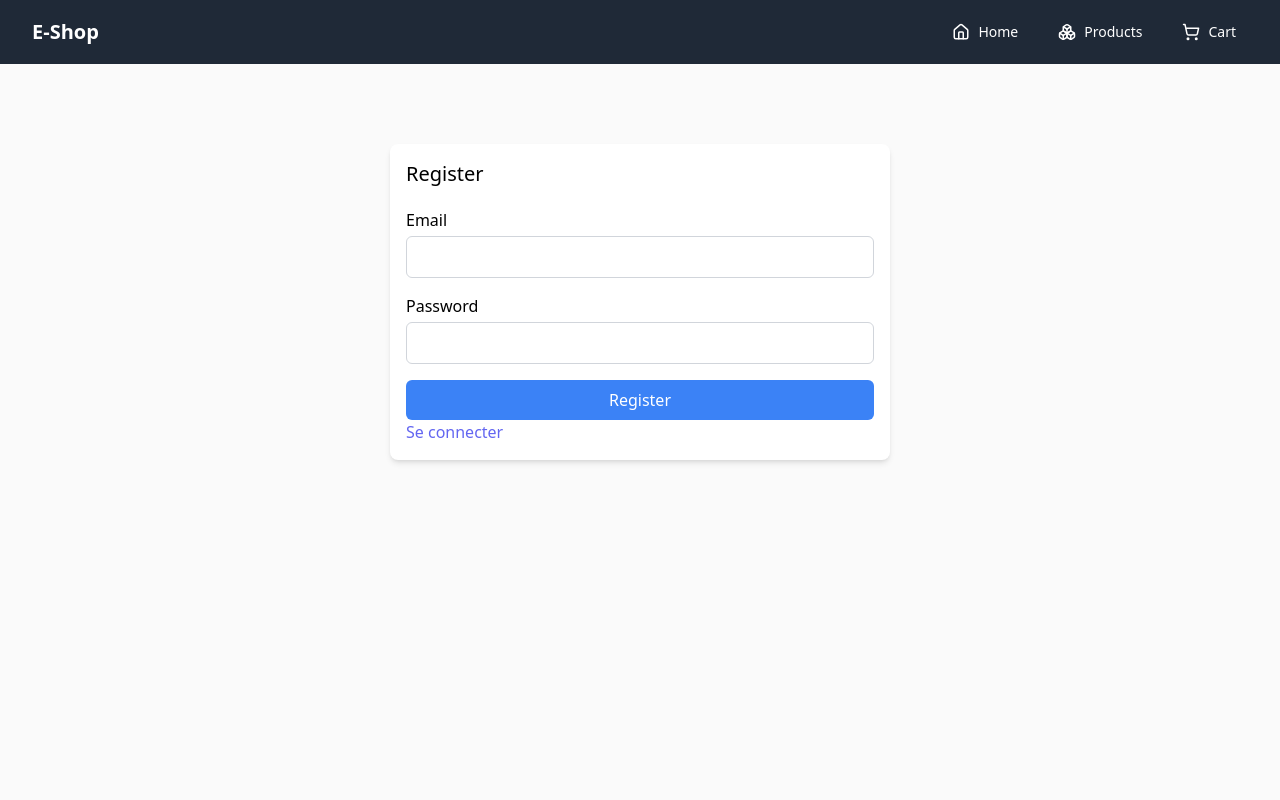
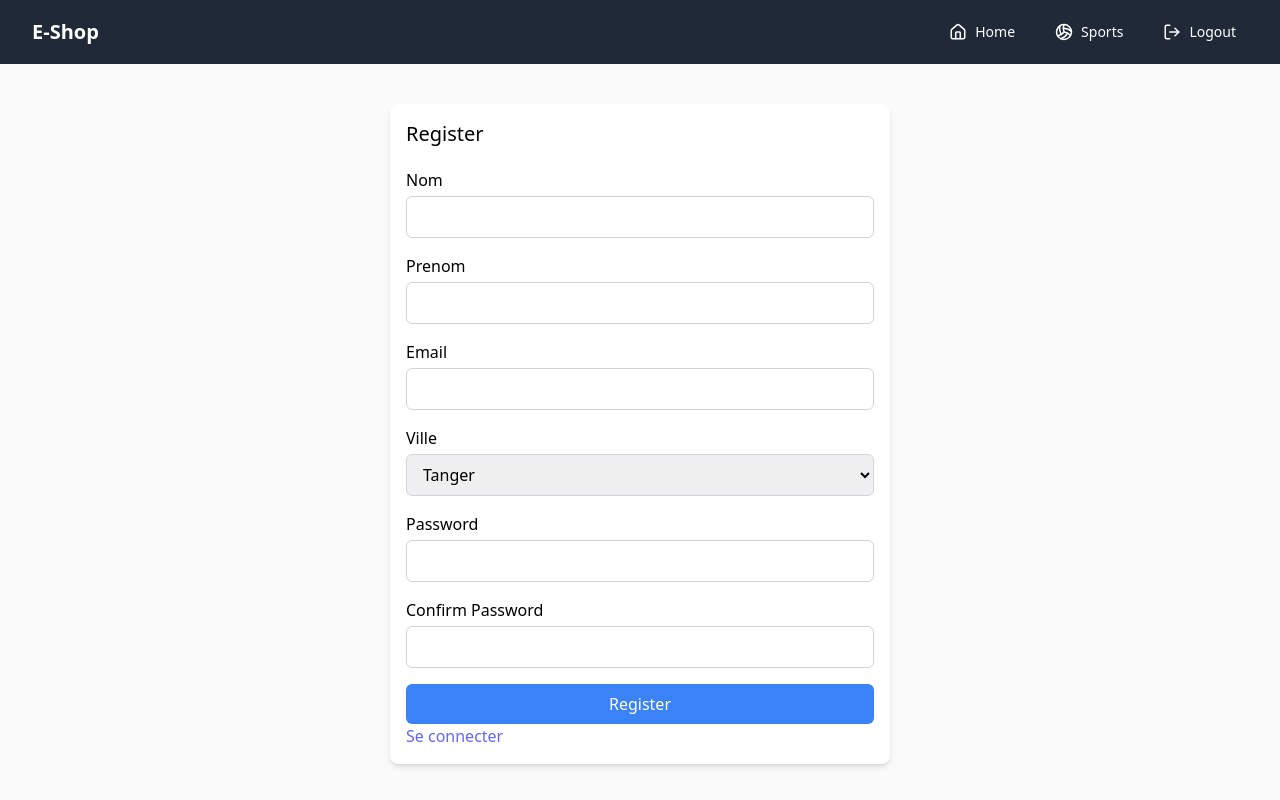
Before and after one commit to devllopeadam/redux-shop, a React (Vite) app: page /register in a window 1280 px wide. Built offline with nearby package versions, Linux system fonts and the light colour scheme.

Commit message:
adding the sports etc...

```diff
--- a/src/App.jsx
+++ b/src/App.jsx
@@ -3,6 +3,7 @@ import Layout from "./pages/Layout";
 import Login from "./pages/Login";
 import Register from "./pages/Register";
 import Home from "./pages/Home";
+import Sports from "./pages/Sports";
 
 const App = () => {
   return (
@@ -23,6 +24,10 @@ const App = () => {
             path="/register"
             element={<Register />}
           />
+          <Route
+            path="/sports"
+            element={<Sports />}
+          />
         </Route>
       </Routes>
     </Router>
--- a/src/components/Nav.jsx
+++ b/src/components/Nav.jsx
@@ -1,8 +1,12 @@
-import { Home, Boxes, ShoppingCart, Menu, X } from "lucide-react";
+import { Home, LogOut, Menu, Volleyball, X } from "lucide-react";
 import { useState } from "react";
-import { Link } from "react-router-dom";
+import { useDispatch } from "react-redux";
+import { Link, useNavigate } from "react-router-dom";
+import { logout } from "../store/users/UsersSlice";
 const Navbar = () => {
   const [isOpen, setIsOpen] = useState(false);
+  const dispatch = useDispatch();
+  const navigate = useNavigate();
 
   return (
     <nav className="bg-gray-800 text-white">
@@ -26,23 +30,26 @@ const Navbar = () => {
                   Home
                 </Link>
                 <Link
-                  to="/products"
+                  to="/sports"
                   className="px-3 py-2 rounded-md text-sm font-medium hover:bg-gray-700 flex items-center gap-1">
-                  <Boxes
+                  <Volleyball
                     className="inline-block mr-1"
                     size={18}
                   />
-                  Products
+                  Sports
                 </Link>
-                <Link
-                  to="/cart"
+                <button
+                  onClick={() => {
+                    dispatch(logout());
+                    navigate("/login");
+                  }}
                   className="px-3 py-2 rounded-md text-sm font-medium hover:bg-gray-700 flex items-center gap-1">
-                  <ShoppingCart
+                  <LogOut
                     className="inline-block mr-1"
                     size={18}
                   />
-                  Cart
-                </Link>
+                  Logout
+                </button>
               </div>
             </div>
           </div>
@@ -70,23 +77,26 @@ const Navbar = () => {
               Home
             </Link>
             <Link
-              to="/products"
+              to="/sports"
               className="block px-3 py-2 rounded-md text-base font-medium hover:bg-gray-700">
-              <Boxes
+              <Volleyball
                 className="inline-block mr-2"
                 size={18}
               />
-              Products
+              Sports
             </Link>
-            <Link
-              to="/cart"
+            <button
+              onClick={() => {
+                dispatch(logout());
+                navigate("/login");
+              }}
               className="block px-3 py-2 rounded-md text-base font-medium hover:bg-gray-700">
-              <ShoppingCart
+              <LogOut
                 className="inline-block mr-2"
                 size={18}
               />
-              Cart
-            </Link>
+              Logout
+            </button>
           </div>
         </div>
       )}
--- /dev/null
+++ b/src/components/Sport.jsx
@@ -0,0 +1,15 @@
+/* eslint-disable react/prop-types */
+const Sport = ({ sport }) => {
+  return (
+    <div className="bg-white px-4 py-3 rounded-lg shadow-md w-[500px]">
+      <p className=" text-[18px] flex items-center gap-3">
+        <span className="font-medium">Name: </span> {sport.nomSport}
+      </p>
+      <p className=" text-[18px] flex items-center gap-3">
+        <span className="font-medium">Niveau: </span> {sport.niveau}
+      </p>
+    </div>
+  );
+};
+
+export default Sport;
--- a/src/pages/Register.jsx
+++ b/src/pages/Register.jsx
@@ -1,16 +1,33 @@
 import { useState } from "react";
-import { useDispatch } from "react-redux";
+import { useDispatch, useSelector } from "react-redux";
 import { Link, useNavigate } from "react-router-dom";
 import { addUser } from "../store/users/UsersSlice";
 
 const Register = () => {
-  const [data, setData] = useState({ email: "", password: "" });
+  const [data, setData] = useState({
+    nom: "",
+    prenom: "",
+    ville: "Tanger",
+    email: "",
+    password: "",
+    confirmPassword: "",
+  });
   const [errors, setErrors] = useState({});
   const navigate = useNavigate();
   const dispatch = useDispatch();
+  const { users } = useSelector((state) => state.users);
 
   const validate = () => {
     const errors = {};
+    if (!data.nom) {
+      errors.nom = "Nom is required";
+    }
+    if (!data.prenom) {
+      errors.prenom = "Prénom is required";
+    }
+    if (!data.ville) {
+      errors.ville = "Ville is required";
+    }
     if (!data.email) {
       errors.email = "Email is required";
     } else if (!/\S+@\S+\.\S+/.test(data.email)) {
@@ -21,6 +38,11 @@ const Register = () => {
     } else if (data.password.length < 6) {
       errors.password = "Password must be at least 6 characters";
     }
+    if (!data.confirmPassword) {
+      errors.confirmPassword = "Confirm Password is required";
+    } else if (data.password !== data.confirmPassword) {
+      errors.confirmPassword = "Passwords do not match";
+    }
     return errors;
   };
 
@@ -30,17 +52,56 @@ const Register = () => {
     if (Object.keys(validationErrors).length > 0) {
       setErrors(validationErrors);
     } else {
-      dispatch(addUser(data));
+      const lastId = users[users.length - 1].idSportif;
+      dispatch(addUser({ idSportif: lastId + 1, ...data }));
       navigate("/login");
     }
   };
 
   return (
-    <div className="bg-whiet p-4 rounded-lg shadow-md w-[500px] bg-white flex flex-col gap-5 mt-10">
+    <div className="bg-whiet p-4 rounded-lg shadow-md w-[500px] bg-white flex flex-col gap-5">
       <h1 className="text-xl font-medium">Register</h1>
       <form onSubmit={handleSubmit}>
         <div className="space-y-4">
-          <div className="flex flex-col gap-1">
+          <div className="flex flex-col gap-1 relative">
+            <label
+              htmlFor="email"
+              className="block">
+              Nom
+            </label>
+            <input
+              type="text"
+              id="nom"
+              className="w-full border border-gray-300 rounded-md px-3 py-2"
+              value={data.nom}
+              onChange={(e) => setData({ ...data, nom: e.target.value })}
+            />
+            {errors.nom && (
+              <p className="text-red-500 text-sm absolute right-0 top-0">
+                {errors.nom}
+              </p>
+            )}
+          </div>
+          <div className="flex flex-col gap-1 relative">
+            <label
+              htmlFor="email"
+              className="block">
+              Prenom
+            </label>
+            <input
+              type="text"
+              id="prenom"
+              className="w-full border border-gray-300 rounded-md px-3 py-2"
+              value={data.prenom}
+              onChange={(e) => setData({ ...data, prenom: e.target.value })}
+            />
+            {errors.prenom && (
+              <p className="text-red-500 text-sm absolute right-0 top-0">
+                {errors.prenom}
+              </p>
+            )}
+          </div>
+          <div className="flex flex-col gap-1 relative">
             <label
               htmlFor="email"
               className="block">
@@ -54,10 +115,33 @@ const Register = () => {
               onChange={(e) => setData({ ...data, email: e.target.value })}
             />
             {errors.email && (
-              <p className="text-red-500 text-sm">{errors.email}</p>
+              <p className="text-red-500 text-sm absolute right-0 top-0">
+                {errors.email}
+              </p>
             )}
           </div>
-          <div className="flex flex-col gap-1">
+          <div className="flex flex-col gap-1 relative">
+            <label
+              htmlFor="email"
+              className="block">
+              Ville
+            </label>
+            <select
+              className="w-full border border-gray-300 rounded-md px-3 py-2"
+              value={data.ville}
+              onChange={(e) => setData({ ...data, ville: e.target.value })}>
+              <option value="Tanger">Tanger</option>
+              <option value="Rabat">Rabat</option>
+              <option value="Larache">Larache</option>
+              <option value="Tetouan">Tetouan</option>
+            </select>
+            {errors.ville && (
+              <p className="text-red-500 text-sm absolute right-0 top-0">
+                {errors.ville}
+              </p>
+            )}
+          </div>
+          <div className="flex flex-col gap-1 relative">
             <label
               htmlFor="password"
               className="block">
@@ -71,7 +155,30 @@ const Register = () => {
               onChange={(e) => setData({ ...data, password: e.target.value })}
             />
             {errors.password && (
-              <p className="text-red-500 text-sm">{errors.password}</p>
+              <p className="text-red-500 text-sm absolute right-0 top-0">
+                {errors.password}
+              </p>
+            )}
+          </div>
+          <div className="flex flex-col gap-1 relative">
+            <label
+              htmlFor="confirmPassword"
+              className="block">
+              Confirm Password
+            </label>
+            <input
+              type="password"
+              id="confirmPassword"
+              className="w-full border border-gray-300 rounded-md px-3 py-2"
+              value={data.confirmPassword}
+              onChange={(e) =>
+                setData({ ...data, confirmPassword: e.target.value })
+              }
+            />
+            {errors.confirmPassword && (
+              <p className="text-red-500 text-sm absolute right-0 top-0">
+                {errors.confirmPassword}
+              </p>
             )}
           </div>
           <button
--- /dev/null
+++ b/src/pages/Sports.jsx
@@ -0,0 +1,31 @@
+import { useEffect } from "react";
+import { useSelector } from "react-redux";
+import { useNavigate } from "react-router-dom";
+import Sport from "../components/Sport";
+const Sports = () => {
+  const { currentUser } = useSelector((state) => state.users);
+  const { sports } = useSelector((state) => state.sports);
+  const navigate = useNavigate();
+  useEffect(() => {
+    if (!currentUser || !currentUser.nom || !currentUser.prenom) {
+      navigate("/login");
+    }
+  }, [currentUser, navigate]);
+
+  return (
+    <div className="flex flex-col gap-5 items-center">
+      {sports
+        .filter((x) => x.idSportif === currentUser.idSportif)
+        .map((sport, i) => {
+          return (
+            <Sport
+              key={i}
+              sport={sport}
+            />
+          );
+        })}
+    </div>
+  );
+};
+
+export default Sports;
--- /dev/null
+++ b/src/store/sports/SportsSlice.js
@@ -0,0 +1,22 @@
+import { createSlice } from '@reduxjs/toolkit';
+
+const initialState = {
+  sports: [
+    { idSportif: 1, nomSport: "⚽ Football", niveau: "Intermediate" },
+    { idSportif: 1, nomSport: "🎾 Tennis", niveau: "Advanced" },
+    { idSportif: 2, nomSport: "🏊 Swimming", niveau: "Beginner" },]
+};
+
+export const sportsSlice = createSlice({
+  name: "sports",
+  initialState,
+  reducers: {
+    addSport(state, action) {
+      state.sports.push(action.payload);
+    },
+  }
+});
+
+export const { addSport } = sportsSlice.actions;
+
+export default sportsSlice.reducer;
--- a/src/store/store.js
+++ b/src/store/store.js
@@ -1,11 +1,13 @@
 import { configureStore } from '@reduxjs/toolkit';
 import usersSlice from './users/UsersSlice';
 import themeSlice from './theme/ThemeSlice';
+import sportsSlice from './sports/SportsSlice';
 
 
 const store = configureStore({
   reducer: {
     users: usersSlice,
+    sports: sportsSlice,
     theme: themeSlice,
   },
 });
--- a/src/store/users/UsersSlice.js
+++ b/src/store/users/UsersSlice.js
@@ -1,9 +1,10 @@
+/* eslint-disable no-unused-vars */
 import { createSlice } from '@reduxjs/toolkit';
 
 const initialState = {
   users: [
-    { id: 1, nom: "adam", prenom: "xwixo", email: "adam@gmail.com", ville: "Tangier", password: "adam" },
-    { id: 2, nom: "kimo", prenom: "xwixo", email: "kimo@gmail.com", ville: "Tangier", password: "kimo" },
+    { idSportif: 1, nom: "adam", prenom: "xwixo", email: "adam@gmail.com", ville: "Tangier", password: "adam" },
+    { idSportif: 2, nom: "kimo", prenom: "xwixo", email: "kimo@gmail.com", ville: "Tangier", password: "kimo" },
   ],
   currentUser: {}
 };
@@ -17,10 +18,13 @@ export const usersSlice = createSlice({
     },
     setCurrentUser(state, action) {
       state.currentUser = action.payload;
+    },
+    logout(state, action) {
+      state.currentUser = {};
     }
   }
 });
 
-export const { addUser, setCurrentUser } = usersSlice.actions;
+export const { addUser, setCurrentUser, logout } = usersSlice.actions;
 
 export default usersSlice.reducer;
--- /dev/null
+++ b/test.js
@@ -0,0 +1 @@
+console.log(2170281 % 97);
```
Also changed, not shown: 1 other file (tests, documents, lock files or other folders).
